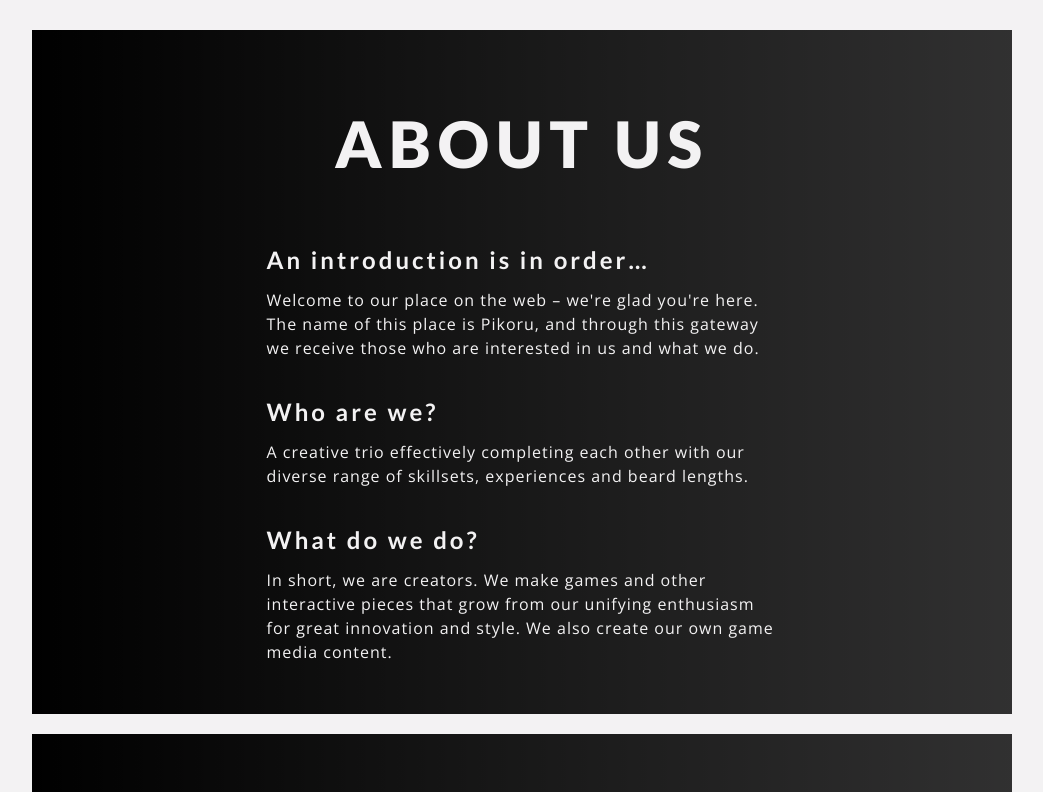
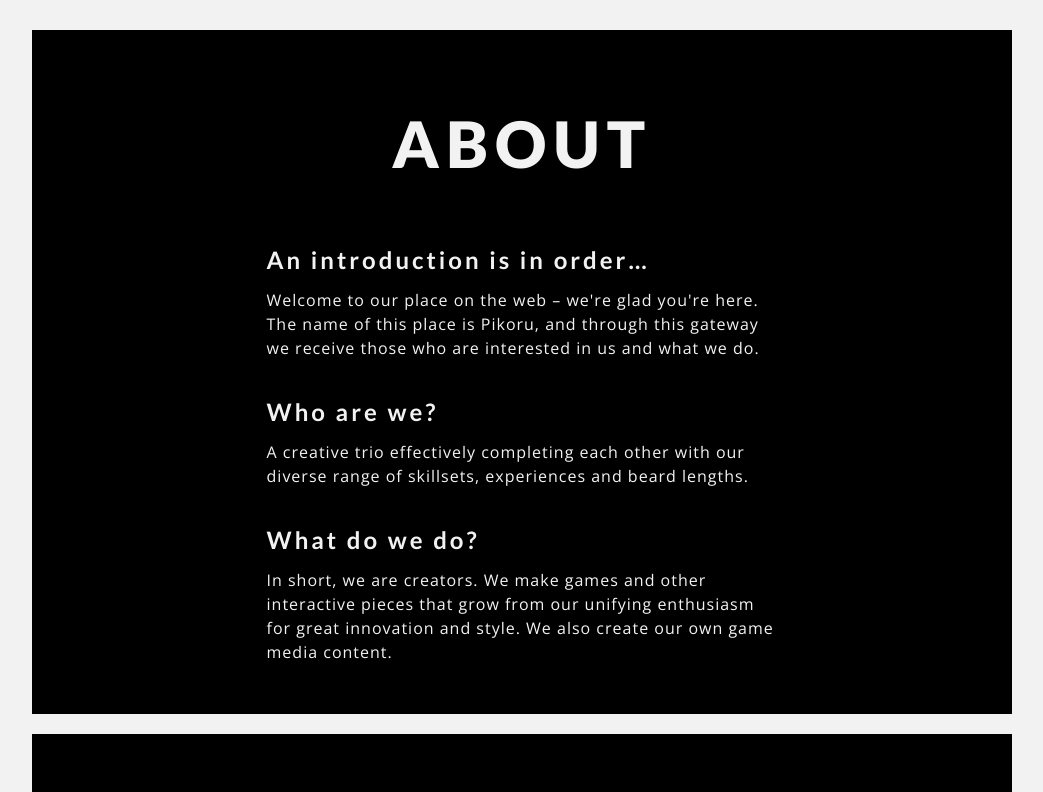
Before and after one commit to pikoru/pikoru.github.io, a PHP site: page / in a window 1280 px wide. Shown: the part 160-952 px from the top of the page, without its empty margins (118-1161 px from the left). Run offline with PHP 8.4, Linux system fonts and the light colour scheme; some libraries are stand-ins or nearby versions; some web fonts are replaced.

Commit message:
first commit

```diff
--- a/css/styles.css
+++ b/css/styles.css
@@ -269,7 +269,6 @@ h1, h2, h3, h4, h5 {
 
 .section {
   background-color: #000;
-  background: linear-gradient(to right, black, rgba(0, 0, 0, 0.8));
   margin: 2rem auto;
   padding: 2rem; }
   @media only screen and (min-width: 37.5em) {
--- a/index.html
+++ b/index.html
@@ -65,7 +65,8 @@
       <div class="content-container">
         <section class="section" id="about">
           <div class="section__content">
-              <h2 class="section__heading">About us</h2>
+              <!-- <h2 class="section__heading">About us</h2> -->
+              <h2 class="section__heading">About</h2>
 
                 <h3 class="section__heading section__heading--small">An introduction is in order…</h3>
                 <p class="section__paragraph ">
--- a/sass/layout/_section.scss
+++ b/sass/layout/_section.scss
@@ -1,7 +1,7 @@
 
 .section {
   background-color: $color-black;
-  background: linear-gradient( to right, rgba($color-black, 1), rgba($color-black, .8));
+  // background: linear-gradient( to right, rgba($color-black, 1), rgba($color-black, .8));
   margin: 2rem auto;
   padding: 2rem;
 
```
